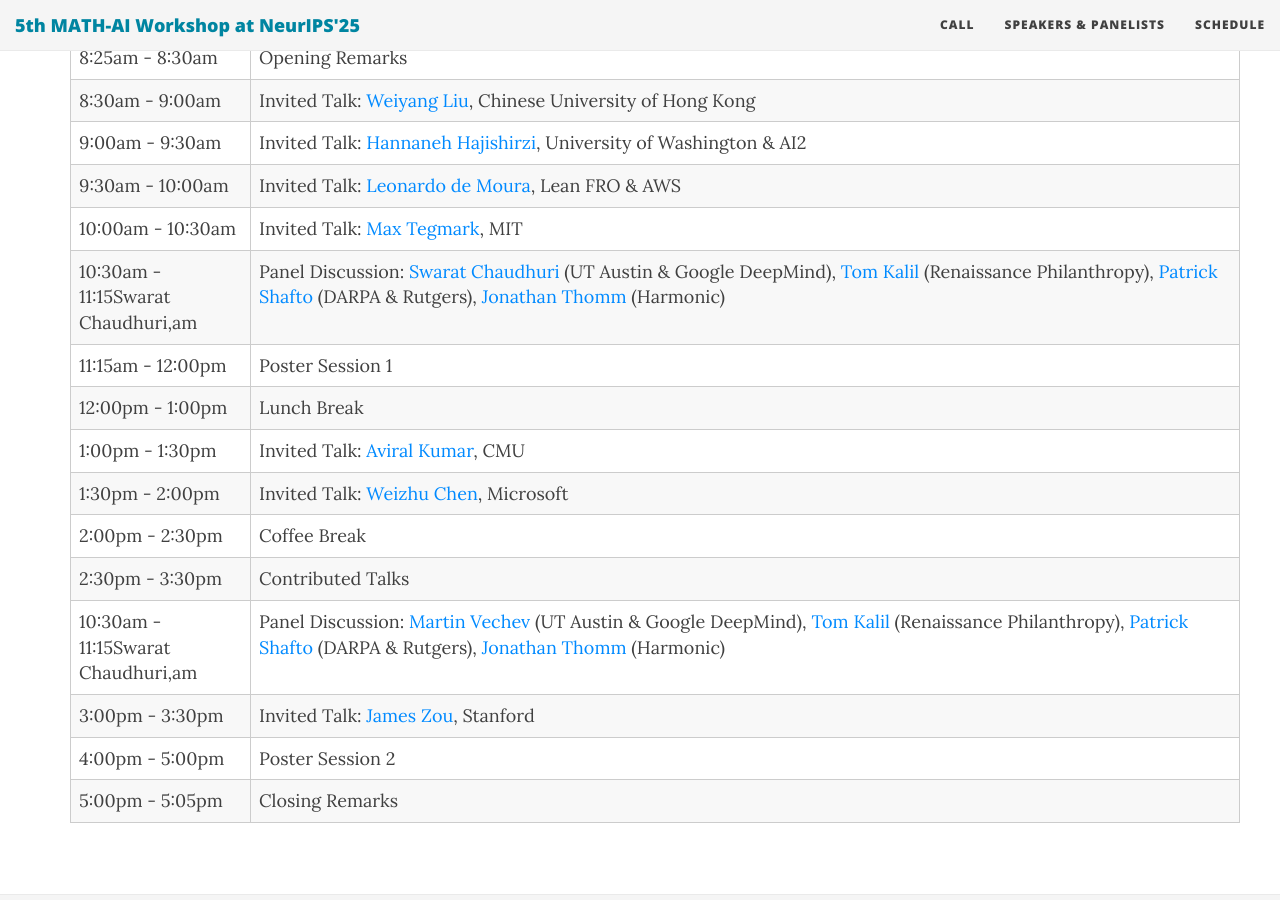
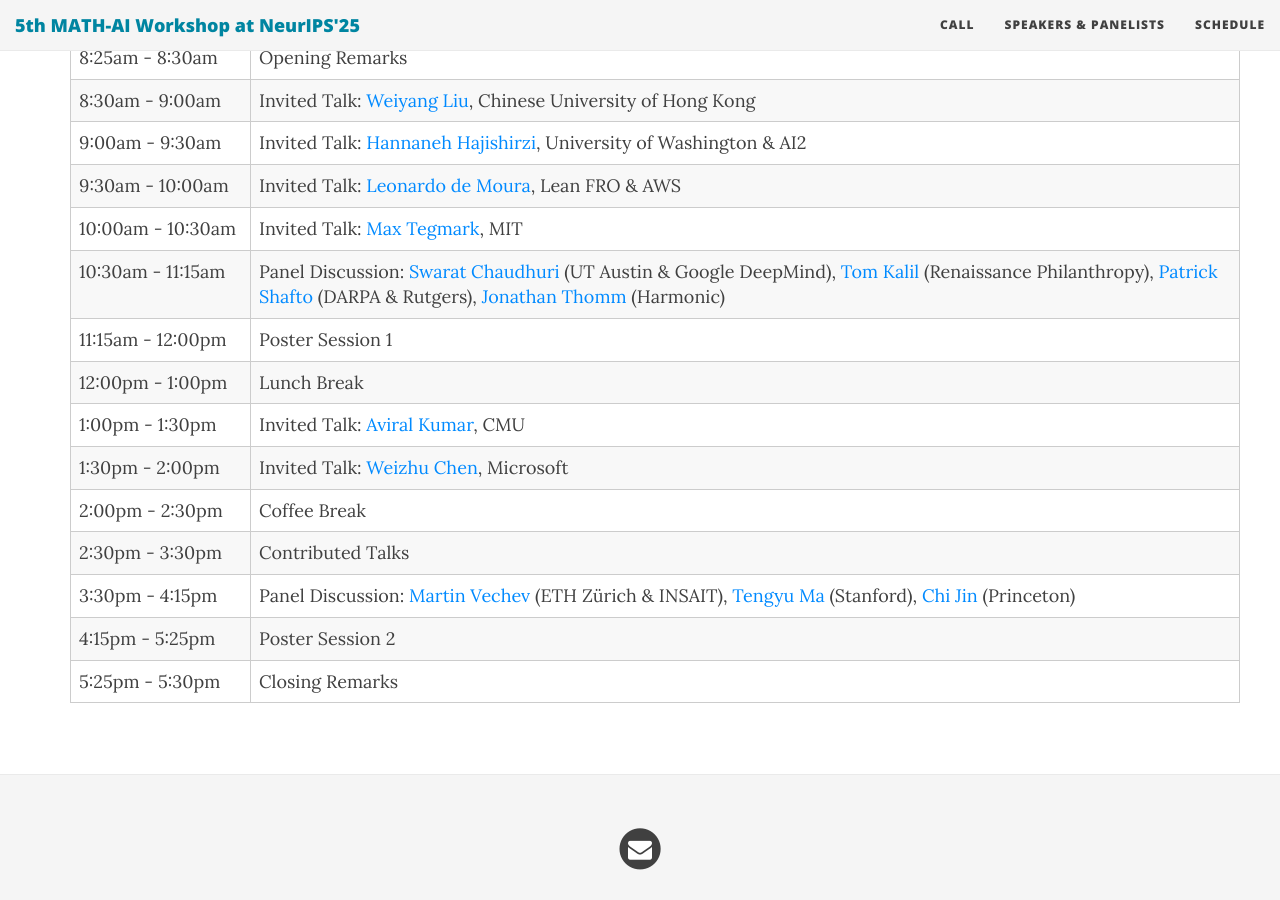
Before and after one commit to mathai2025/mathai2025.github.io, a Jekyll site: the page built from schedule.md, in a window 1280 px wide and 900 px high, scrolled down 472 px. Built offline with Jekyll 4.4.1, drawn with Linux system fonts in a browser that asks for light colours; nearby versions of some CDN libraries.

Commit message:
Update schedule.md

```diff
--- a/schedule.md
+++ b/schedule.md
@@ -40,7 +40,7 @@ use-site-title: true
         <td>Invited Talk: <a href="https://physics.mit.edu/faculty/max-tegmark/">Max Tegmark</a>, MIT</td>
       </tr>
       <tr>
-        <td style="width: 180px;">10:30am - 11:15Swarat Chaudhuri,am</td>
+        <td style="width: 180px;">10:30am - 11:15am</td>
         <td>Panel Discussion: <a href="https://www.cs.utexas.edu/~swarat/">Swarat Chaudhuri</a> (UT Austin & Google DeepMind), <a href="https://www.renaissancephilanthropy.org/team/tom-kalil">Tom Kalil</a> (Renaissance Philanthropy), <a href="https://patrickshafto.com/">Patrick Shafto</a> (DARPA & Rutgers), <a href="https://sites.google.com/brown.edu/junehyuk">Jonathan Thomm</a> (Harmonic)</td>
       </tr>
       <tr>
@@ -68,19 +68,15 @@ use-site-title: true
         <td>Contributed Talks</td>
       </tr>
       <tr>
-        <td style="width: 180px;">10:30am - 11:15Swarat Chaudhuri,am</td>
-        <td>Panel Discussion: <a href="https://www.cs.utexas.edu/~swarat/">Martin Vechev</a> (UT Austin & Google DeepMind), <a href="https://www.renaissancephilanthropy.org/team/tom-kalil">Tom Kalil</a> (Renaissance Philanthropy), <a href="https://patrickshafto.com/">Patrick Shafto</a> (DARPA & Rutgers), <a href="https://sites.google.com/brown.edu/junehyuk">Jonathan Thomm</a> (Harmonic)</td>
+        <td style="width: 180px;">3:30pm - 4:15pm</td>
+        <td>Panel Discussion: <a href="https://www.cs.utexas.edu/~swarat/">Martin Vechev</a> (ETH Zürich & INSAIT), <a href="https://ai.stanford.edu/~tengyuma/">Tengyu Ma</a> (Stanford), <a href="https://sites.google.com/view/cjin/home">Chi Jin</a> (Princeton)</td>
       </tr>
       <tr>
-        <td style="width: 180px;">3:00pm - 3:30pm</td>
-        <td>Invited Talk: <a href="https://profiles.stanford.edu/james-zou">James Zou</a>, Stanford</td>
-      </tr>
-      <tr>
-        <td style="width: 180px;">4:00pm - 5:00pm</td>
+        <td style="width: 180px;">4:15pm - 5:25pm</td>
         <td>Poster Session 2</td>
       </tr>
       <tr>
-        <td style="width: 180px;">5:00pm - 5:05pm</td>
+        <td style="width: 180px;">5:25pm - 5:30pm</td>
         <td>Closing Remarks</td>
       </tr>
     </table>
```
